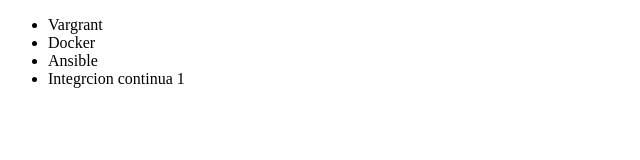
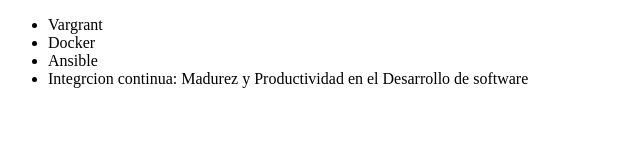
Before and after one commit to antonio1818/alura-git, a plain HTML site: page index.html in a window 1280 px wide. Shown: the whole page, without its empty margins (0-640 px from the left). Drawn offline with Linux system fonts and the light colour scheme.

Commit message:
Renombrando curso de integracion continua

```diff
--- a/index.html
+++ b/index.html
@@ -11,7 +11,7 @@
         <li>Vargrant</li>
         <li>Docker</li>
         <li>Ansible</li>
-        <li>Integrcion continua 1</li>
+        <li>Integrcion continua: Madurez y Productividad en el Desarrollo de software</li>
     </ul>
 
 </body>
```
